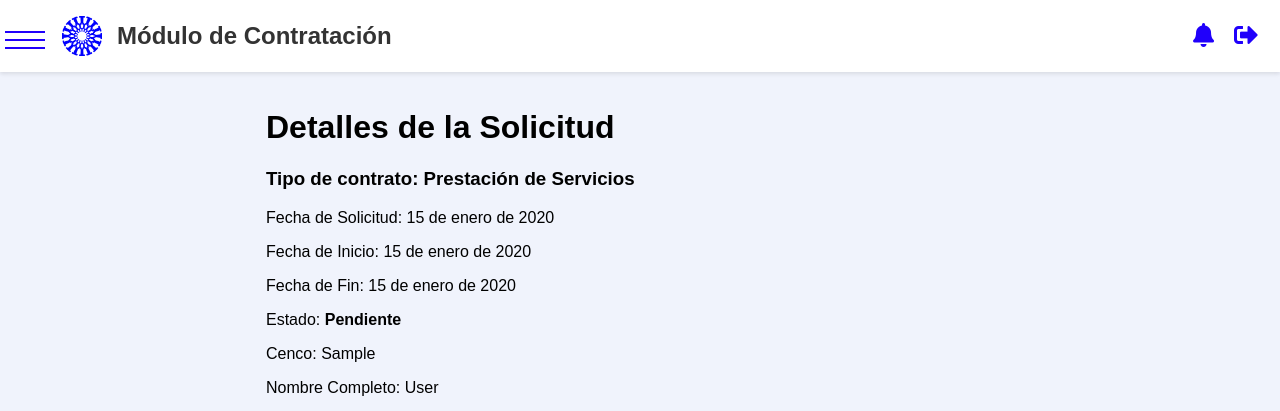
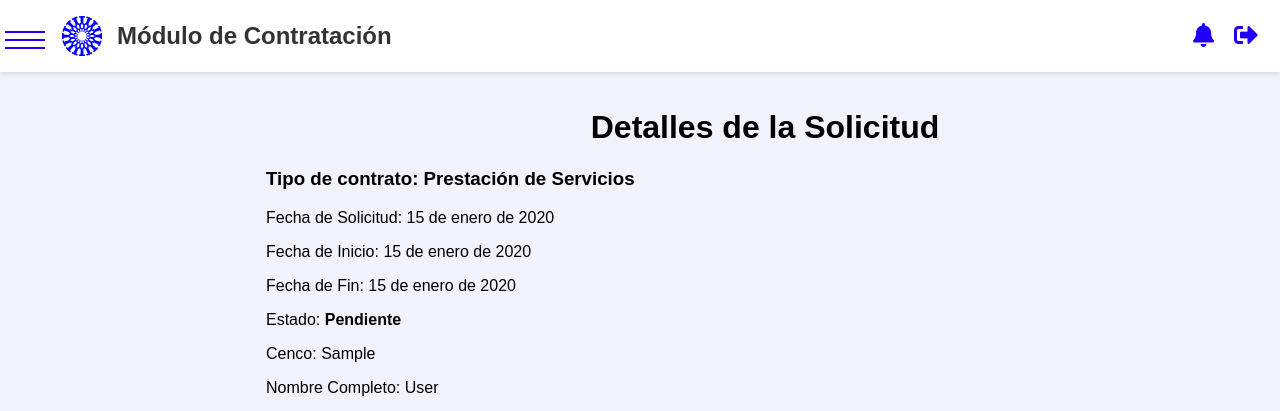
Before and after one commit to ICESI-PI1-2024A-3/ccsa-grupo-5, a Django app: page /solicitud/detalles/1/ in a window 1280 px wide. Shown: the top 411 px of the page. Run offline with Django 5.2, Linux system fonts and the light colour scheme; a user stored in the database is signed in; tables that the repository leaves empty hold one stand-in row (values such as "Sample post").

Commit message:
refactor: corregir cositas

```diff
--- a/petition/static/styles/editPetition.css
+++ b/petition/static/styles/editPetition.css
@@ -1,4 +1,5 @@
 .cardContainer {
+    min-width: max-content;
     max-width: 60%;
     width: 80%;
     margin: 20px auto;
--- a/petition/static/styles/index.css
+++ b/petition/static/styles/index.css
@@ -11,6 +11,7 @@
 }
 
 .cardContainer {
+    min-width: max-content;
     max-width: 60%;
     width: 80%;
     margin: 20px auto;
--- a/petition/static/styles/petitionStyle.css
+++ b/petition/static/styles/petitionStyle.css
@@ -1,4 +1,5 @@
 .cardContainer {
+    min-width: max-content;
     max-width: 30%;
     padding: 20px;
     background-color: rgba(255, 255, 255, 0.8);
--- a/petition/static/styles/rejactPetition.css
+++ b/petition/static/styles/rejactPetition.css
@@ -1,4 +1,5 @@
 .cardContainer {
+    min-width: 80%;
     max-width: 60% !important;
     width: 80% !important;
     margin: 20px auto !important;
--- a/petition/static/styles/selectTypePetition.css
+++ b/petition/static/styles/selectTypePetition.css
@@ -1,4 +1,5 @@
 .cardContainer {
+    min-width: max-content;
     max-width: 90%; /* Cambiar el ancho máximo para dispositivos móviles */
     width: 100%;
     padding: 20px;
--- /dev/null
+++ b/petition/static/styles/showPetition.css
@@ -0,0 +1,38 @@
+.title-main{
+    text-align: center;
+}
+
+.button-petition {
+    padding: 10px;
+    display: flex;
+    justify-content: center; /* Distribuye el espacio entre los elementos */
+    text-decoration: none;
+    gap: 3%;
+}
+
+.cardContainer {
+    min-width: max-content;
+}
+
+.card{
+    width: 100%;
+}
+
+#observations{
+    width: 100%;
+}
+
+#buttons{
+    display: flex;
+    justify-content: left;
+    gap: 3%;
+}
+
+#left {
+    max-width: max-content;
+    min-width: max-content;
+}
+#right {
+    max-width: max-content;
+    min-width: max-content;
+}
--- a/petition/static/styles/tablePetitionWithoutUser.css
+++ b/petition/static/styles/tablePetitionWithoutUser.css
@@ -1,4 +1,5 @@
 .cardContainer {
+    min-width: max-content;
     max-width: 60%;
     width: 80%;
     margin: 20px auto;
--- a/petition/static/styles/viewPetition.css
+++ b/petition/static/styles/viewPetition.css
@@ -12,6 +12,7 @@ button {
 
 
 .tableContainer {
+    min-width: max-content;
     max-width: 100%;
     max-height: 100%;
     padding: 20px;
--- a/petition/templates/viewPetitionO.html
+++ b/petition/templates/viewPetitionO.html
@@ -5,6 +5,7 @@
 {% block head %}
 <title>Detalles de solicitud</title>
 <link rel="stylesheet" href="{% static 'styles/editPetitions.css' %}">
+<link rel="stylesheet" href="{% static 'styles/showPetition.css' %}">
 <link rel="stylesheet" href="https://cdnjs.cloudflare.com/ajax/libs/font-awesome/5.15.2/css/all.min.css">
 {% endblock %}
 
@@ -13,7 +14,7 @@
 <div class="cardContainer">
 
     <div class="card">
-        <h1>Detalles de la Solicitud</h1>
+        <h1 class="title-main">Detalles de la Solicitud</h1>
     </div>
 
     <div class="card">
--- a/petition/templates/viewTask.html
+++ b/petition/templates/viewTask.html
@@ -51,7 +51,7 @@
 
 <p></p>
 <div class="center-content">
-    <a href="{% url 'viewPetition' %}"><button class="outButton">Finalizar</button></a>
+    <a class="outButton" href="{% url 'viewPetition' %}"><button class="outButton">Finalizar</button></a>
 </div>
 
 <p></p>
```
Also changed, not shown: petition/templates/viewPetitionM.html (+12 -9 lines).
